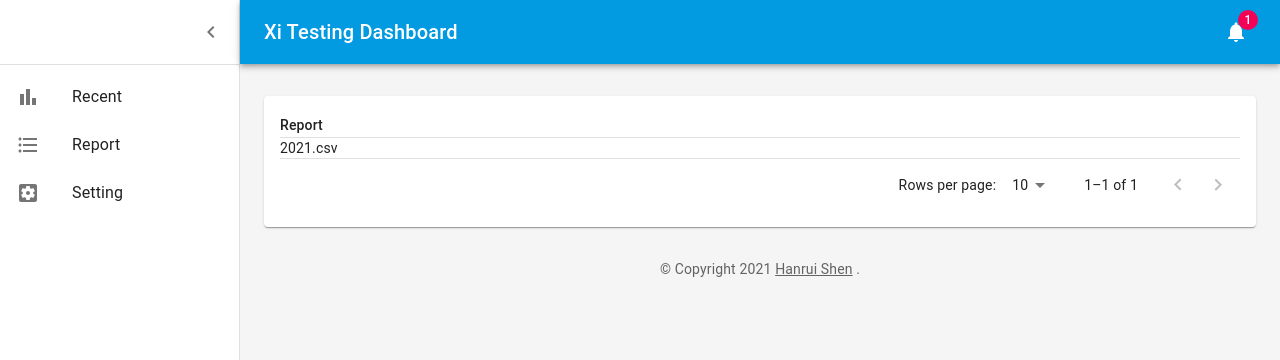
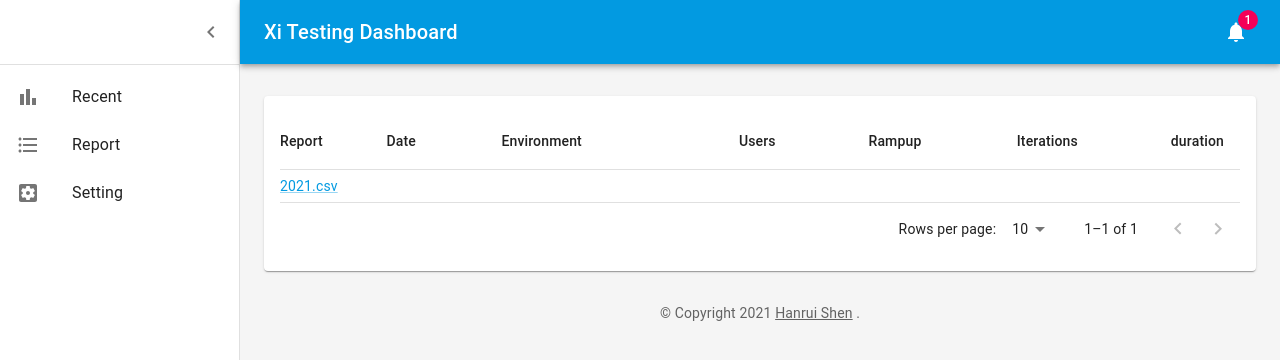
Before and after one commit to henryaboutshen/xi-testing-dashboard, a Next.js app: page /report in a window 1280 px wide. Shown: the top 360 px of the page. Built offline with nearby package versions, Linux system fonts and the light colour scheme.

Commit message:
Add more info in report api

```diff
--- a/components/report-list.js
+++ b/components/report-list.js
@@ -9,13 +9,14 @@ import TableCell from '@mui/material/TableCell';
 import TableHead from '@mui/material/TableHead';
 import TableRow from '@mui/material/TableRow';
 import TableSortLabel from '@mui/material/TableSortLabel';
+import Link from '@mui/material/Link';
 import { TablePagination } from '@mui/material';
 import Box from '@mui/material/Box';
 import { visuallyHidden } from '@mui/utils';
 
-function createData(id, file) {
+function createData(id, report, date, env, users, rampup, iterations, duration) {
     return {
-        id, file,
+        id, report, date, env, users, rampup, iterations, duration,
     };
 }
 function descendingComparator(a, b, orderBy) {
@@ -36,10 +37,46 @@ function getComparator(order, orderBy) {
 
 const headCells = [
     {
-        id: 'file',
+        id: 'report',
         numeric: false,
         disablePadding: true,
         label: 'Report',
+    },
+    {
+        id: 'date',
+        numeric: false,
+        disablePadding: false,
+        label: 'Date',
+    },
+    {
+        id: 'env',
+        numeric: false,
+        disablePadding: false,
+        label: 'Environment',
+    },
+    {
+        id: 'users',
+        numeric: true,
+        disablePadding: false,
+        label: 'Users',
+    },
+    {
+        id: 'rampup',
+        numeric: true,
+        disablePadding: false,
+        label: 'Rampup',
+    },
+    {
+        id: 'iterations',
+        numeric: true,
+        disablePadding: false,
+        label: 'Iterations',
+    },
+    {
+        id: 'duration',
+        numeric: true,
+        disablePadding: false,
+        label: 'duration',
     },
 ];
 
@@ -113,7 +150,13 @@ function ReportList(props) {
     props.data.forEach((row) => {
         rows.push(createData(
             props.data.indexOf(row),
-            row,
+            row.report,
+            row.date,
+            row.env,
+            row.users,
+            row.rampup,
+            row.iterations,
+            row.duration,
         ));
     });
 
@@ -142,8 +185,16 @@ function ReportList(props) {
                                         padding="none"
                                         sx={{ whiteSpace: 'nowrap' }}
                                     >
-                                        {row.file}
+                                        <Link href="/">
+                                            {row.report}
+                                        </Link>
                                     </TableCell>
+                                    <TableCell align="left">{row.date}</TableCell>
+                                    <TableCell align="left">{row.env}</TableCell>
+                                    <TableCell align="right">{row.users}</TableCell>
+                                    <TableCell align="right">{row.rampup}</TableCell>
+                                    <TableCell align="right">{row.iterations}</TableCell>
+                                    <TableCell align="right">{row.duration}</TableCell>
                                 </TableRow>
                             ))}
                         {emptyRows > 0 && (
--- a/next.config.js
+++ b/next.config.js
@@ -1,3 +1,6 @@
 module.exports = {
     reactStrictMode: true,
+    env: {
+        reportNameFormat: 'date-env-users-rampup-iterations-duration',
+    },
 };
--- a/package.json
+++ b/package.json
@@ -17,6 +17,7 @@
     "@mui/utils": "^5.1.1",
     "axios": "^0.24.0",
     "csv-parser": "^3.0.0",
+    "moment": "^2.29.1",
     "next": "12.0.3",
     "prop-types": "^15.7.2",
     "react": "17.0.2",
--- a/pages/api/report.js
+++ b/pages/api/report.js
@@ -1,8 +1,28 @@
 import fs from 'fs';
+import moment from 'moment';
 
 const REPORT_DIR = 'report';
 
 export default async function handler(req, res) {
+    const result = [];
     const file = fs.readdirSync(REPORT_DIR);
-    res.status(200).json(file.filter((item) => item.endsWith('.csv')));
+    file.forEach((item) => {
+        if (item.endsWith('.csv')) {
+            const temp = {};
+            if (item.indexOf('-') !== -1) {
+                const format = process.env.reportNameFormat.split('-');
+                const fileParam = item.replace('.csv', '').split('-');
+                format.forEach((key) => {
+                    if (key === 'date') {
+                        temp[key] = moment(fileParam[format.indexOf(key)], 'YYYYMMDDHHmmss').format('YYYY-MM-DD HH:mm:ss');
+                    } else {
+                        temp[key] = fileParam[format.indexOf(key)];
+                    }
+                });
+            }
+            temp.report = item;
+            result.push(temp);
+        }
+    });
+    res.status(200).json(result);
 }
```
Also changed, not shown: 1 other file (tests, documents, lock files or other folders).
